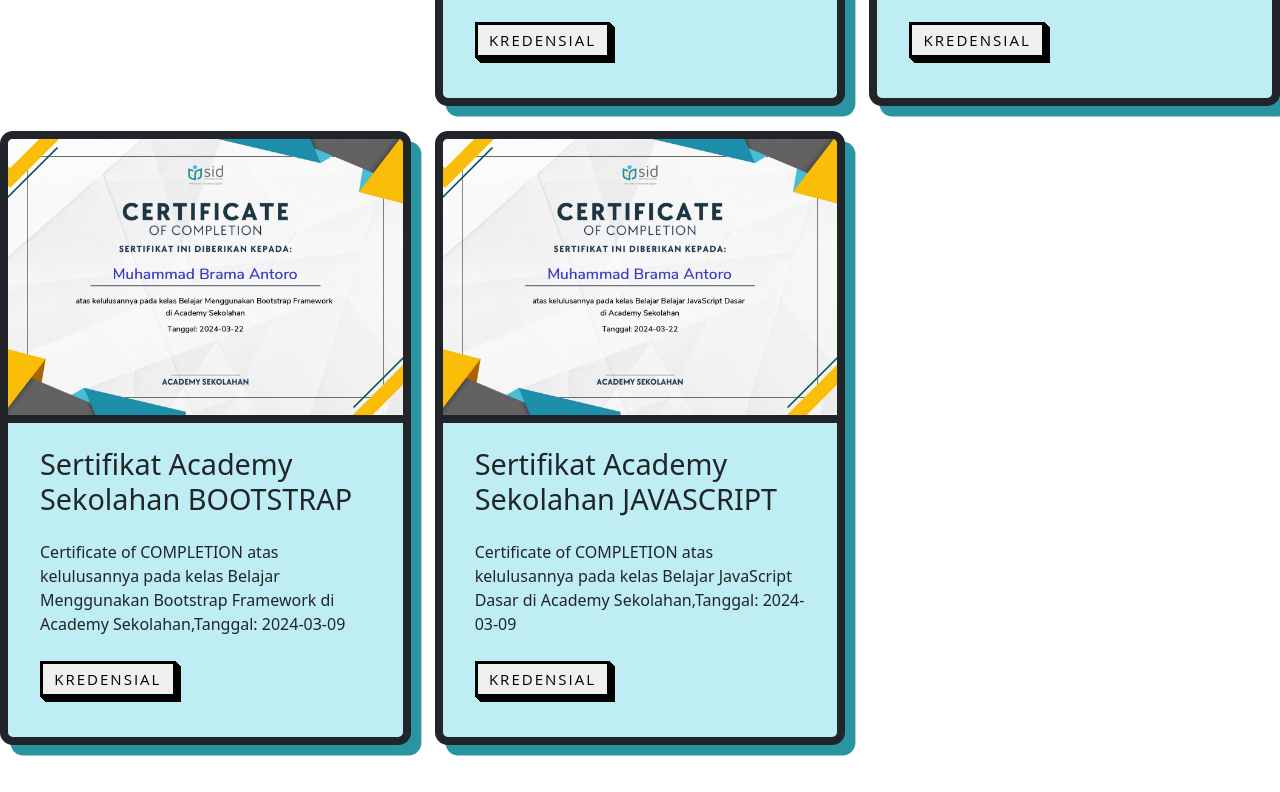
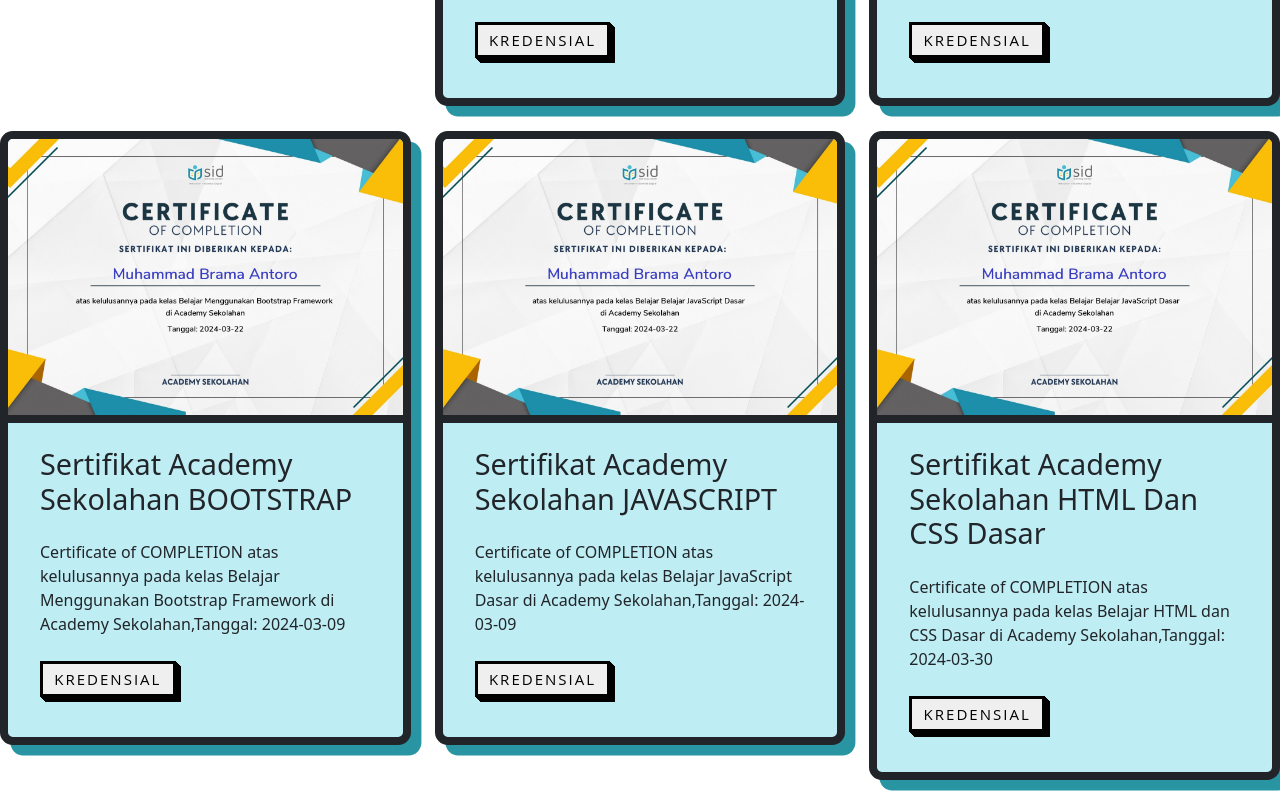
Before and after one commit to BramaAntoro/portofolio, a plain HTML site: page index.html in a window 1280 px wide. Shown: the part 4237-5029 px from the top of the page. Drawn offline with nearby package versions, Linux system fonts and the light colour scheme.

Commit message:
Tambah Portofolio

```diff
--- a/index.html
+++ b/index.html
@@ -532,6 +532,23 @@
                     </div>
                 </article>
             </div>
+            <div class="col-md-4">
+                <article class="cta">
+                    <img class="img-sertifikat"
+                        src="assets/img/sertifikat/Certificate-of-completion-Muhammad-Brama-Antoro-Belajar-JavaScript-Dasar-493685.jpg"
+                        alt="Sertifikat">
+                    <div class="cta__text-column">
+                        <h2 class="sertifikat-Judul">Sertifikat Academy Sekolahan HTML Dan CSS Dasar</h2>
+                        <p>
+                            Certificate of COMPLETION atas kelulusannya pada kelas Belajar HTML dan CSS Dasar di Academy
+                            Sekolahan,Tanggal: 2024-03-30
+                        </p>
+                        <a href="https://academy.sekolahan.id/verify-certificate/146629" target="_blank">
+                            <button class="button-54" role="button">Kredensial</button>
+                        </a>
+                    </div>
+                </article>
+            </div>
         </div>
     </section>
     <!-- academy sekolahan selesai -->
```
Also changed, not shown: assets/img/sertifikat/Certificate-of-completion-Muhammad-Brama-Antoro-HTML-CSS-Dasar-146629.jpg (added).
